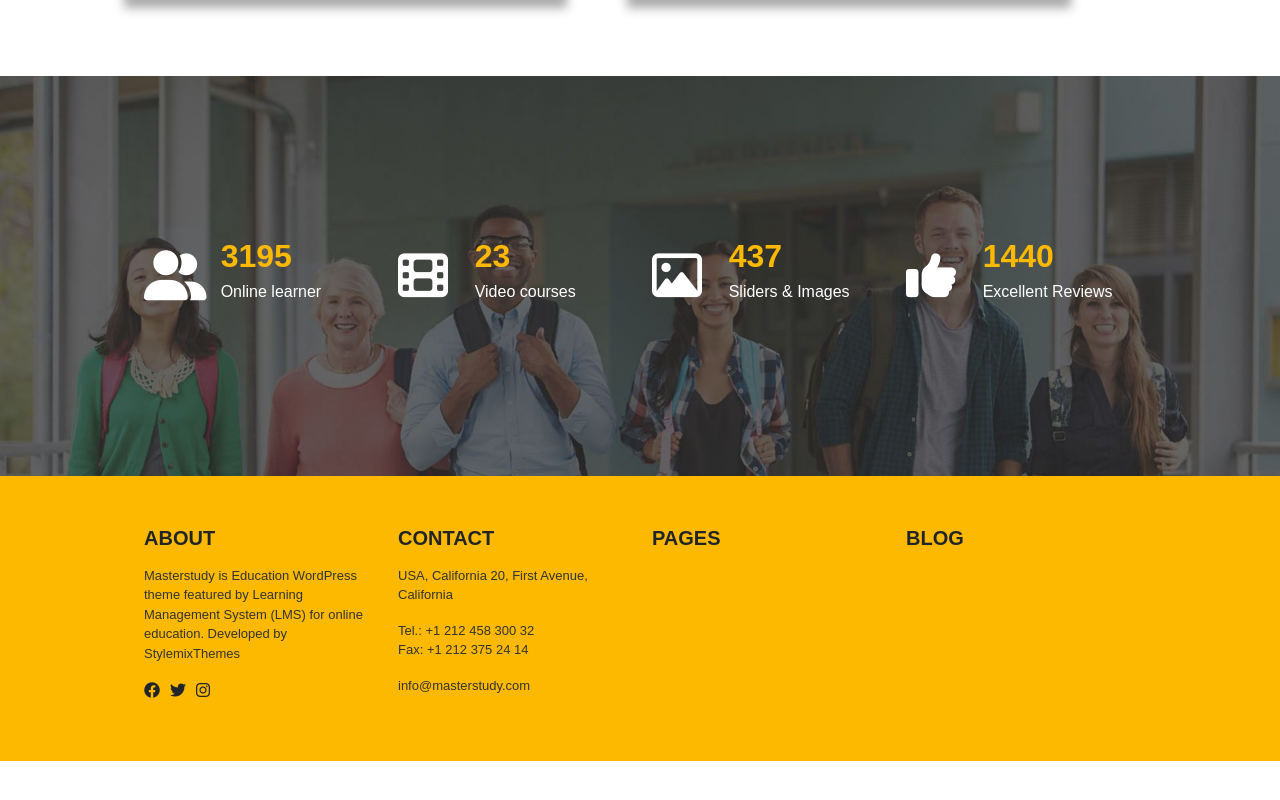
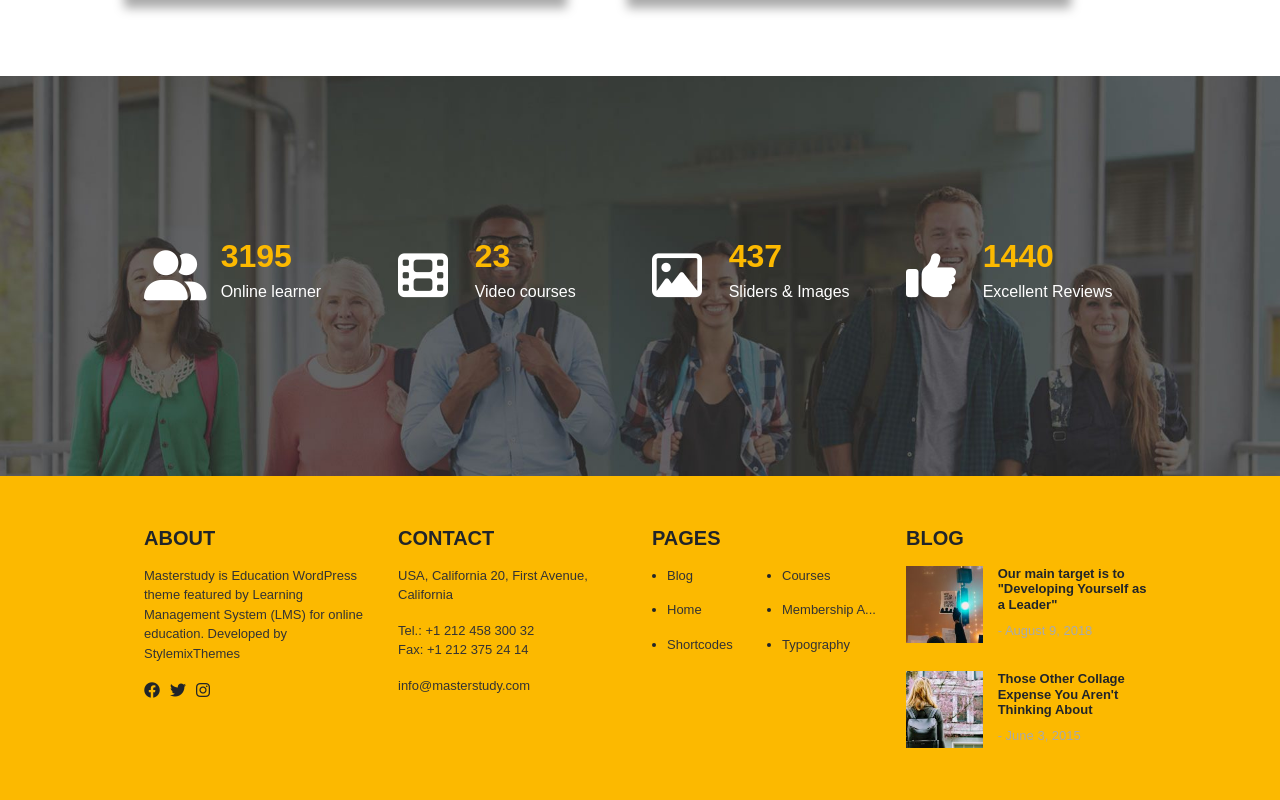
Before and after one commit to stiva98/proj-html-vuejs, a Vue app: page / in a window 1280 px wide. Shown: the part 3508-4308 px from the top of the page. Before the commit the page ends 4269 px from the top, so only its background shows below. Built offline with nearby package versions, Linux system fonts and the light colour scheme.

Commit message:
footer terminato

```diff
--- a/src/components/FooterComponent.vue
+++ b/src/components/FooterComponent.vue
@@ -46,11 +46,77 @@ export default {
                     <h5>
                         PAGES
                     </h5>
+                    <div class="d-flex">
+                        <div class="col-6">
+                            <ul>
+                                <li>
+                                    <a href="">
+                                        Blog
+                                    </a>
+                                </li>
+                                <li>
+                                    <a href="">
+                                        Home
+                                    </a>
+                                </li>
+                                <li>
+                                    <a href="">
+                                        Shortcodes
+                                    </a>
+                                </li>
+                            </ul>
+                        </div>
+                        <div class="col-6">
+                            <ul>
+                                <li>
+                                    <a href="">
+                                        Courses
+                                    </a>
+                                </li>
+                                <li>
+                                    <a href="">
+                                        Membership A...
+                                    </a>
+                                </li>
+                                <li>
+                                    <a href="">
+                                        Typography
+                                    </a>
+                                </li>
+                            </ul>
+                        </div>
+                    </div>
                 </div>
                 <div class="col-3">
                     <h5>
                         BLOG
                     </h5>
+                    <div class="d-flex">
+                        <div class="col-4">
+                            <img src="../assets/img/photo-1-footer.jpeg" alt="foto-1">
+                        </div>
+                        <div class="col-8">
+                            <h6 class="fw-bold">
+                                Our main target is to "Developing Yourself as a Leader"
+                            </h6>
+                            <p class="text-last-column">
+                                - August 9, 2018
+                            </p>
+                        </div>
+                    </div>
+                    <div class="d-flex">
+                        <div class="col-4">
+                            <img src="../assets/img/photo-2-footer.jpeg" alt="foto-2">
+                        </div>
+                        <div class="col-8">
+                            <h6 class="fw-bold">
+                                Those Other Collage Expense You Aren't Thinking About
+                            </h6>
+                            <p class="text-last-column">
+                                - June 3, 2015
+                            </p>
+                        </div>
+                    </div>
                 </div>
             </div>
         </div>
@@ -86,5 +152,43 @@ footer {
         color: white;
         cursor: pointer;
     }
+    ul {
+        padding-left: 15px;
+
+        li{
+            margin-bottom: 15px;
+            font-size: small;
+        }
+        a{
+            color: $colorTextFooter;
+            text-decoration: none;
+        }
+        li:hover{
+            color: white;
+        }
+        li:hover a{
+            color: white;
+        }
+    }
+    .d-flex {
+        margin-bottom: 15px;
+        .col-8 {
+            margin-left: 15px;
+        }
+        img {
+            width: 100%;
+        }
+        h6 {
+            font-size: small;
+        }
+        .text-last-column {
+            color: $colorTextCard;
+        }
+        .text-last-column:hover {
+            color: $colorTextCard;
+            cursor: default;
+        }
+    }
+
 }
 </style>
```
Also changed, not shown: src/assets/img/photo-1-footer.jpeg (added), src/assets/img/photo-2-footer.jpeg (added).
